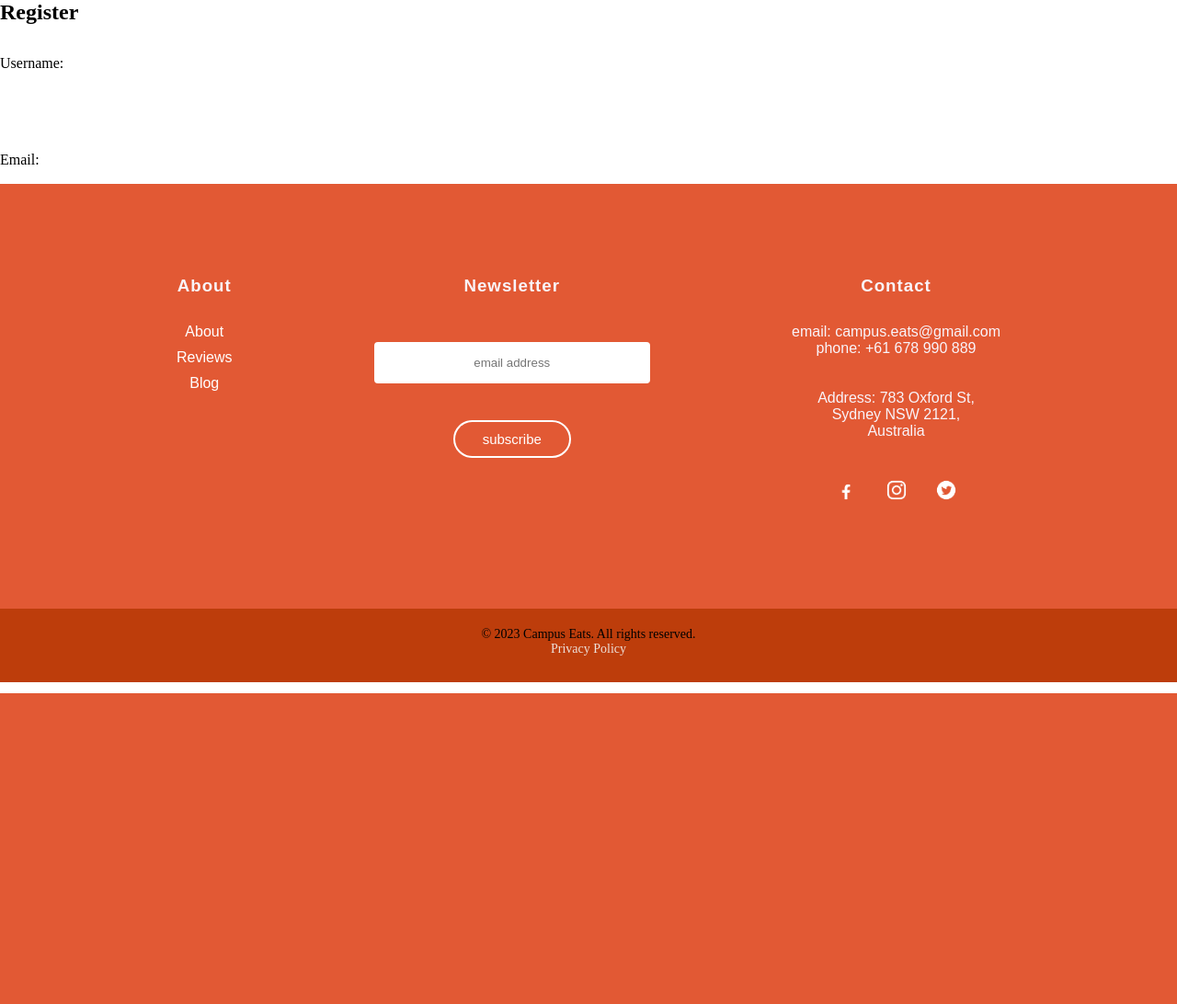
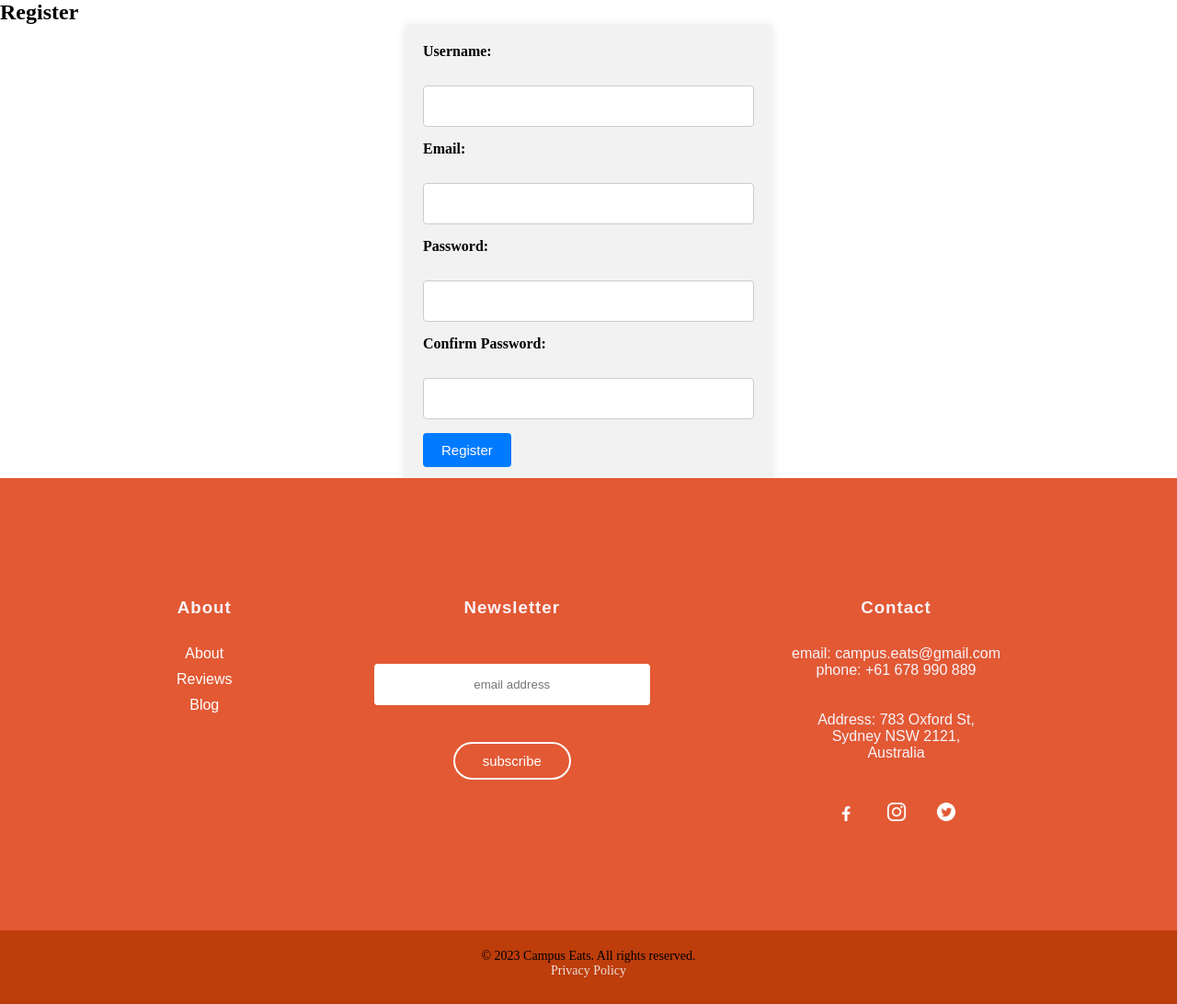
Before and after one commit to VivOwoH/CampusEats, a Django app: page /register/ in a window 1280 px wide. Shown: the part 46-1138 px from the top of the page at 92% size. Before the commit the page ends 800 px from the top, so only its background shows below. Run offline with Django 4.2, Linux system fonts and the light colour scheme; parts of the project's set-up code (start-up, migrations or seed data) failed here and were passed over.

Commit message:
fixed bus

```diff
--- a/campusEats/apps/user/templates/user/register.html
+++ b/campusEats/apps/user/templates/user/register.html
@@ -5,20 +5,28 @@
 
 {% block content %}
     <h2>Register</h2>
-    <form method="post">
+    <div class="register-form">
+        <form method="post" >
             {% csrf_token %}
+            <div class="form-group">
                 <label for="id_username">Username:</label>
                 <input type="text" name="username" id="id_username" required>
-        <br>
+            </div>
+            <div class="form-group">
                 <label for="id_email">Email:</label>
                 <input type="email" name="email" id="id_email" required>
-        <br>
+            </div>
+            <div class="form-group">
                 <label for="id_password1">Password:</label>
                 <input type="password" name="password1" id="id_password1" required>
-        <br>
+            </div>
+            <div class="form-group">
                 <label for="id_password2">Confirm Password:</label>
                 <input type="password" name="password2" id="id_password2" required>
-        <br>
-        <button type="submit" target="/success">Register</button>
+            </div>
+            <div class="form-group">
+                <button type="submit" class="btn btn-primary">Register</button>
+            </div>
         </form>
+    </div>
 {% endblock %}
--- a/campusEats/apps/user/views.py
+++ b/campusEats/apps/user/views.py
@@ -4,6 +4,7 @@ from django.contrib.auth import login, authenticate
 from django.contrib import messages
 from django.contrib.auth.forms import AuthenticationForm
 from django.http import HttpResponse
+from .models import *  # Import your models here
 
 def user_login(request):
     if request.method == 'POST':
@@ -27,11 +28,41 @@ def user_login(request):
 def render_base_template(request):
     return render(request, 'base.html')
 
+# def user_register(request):
+#     if request.method == 'POST':
+#         # Assuming you're using Django's built-in User model
+#         username = request.POST['username']
+#         email = request.POST['email']
+#         password1 = request.POST['password1']
+#         password2 = request.POST['password2']
+#         print(username)
+#         # Check if passwords match
+#         if password1 == password2:
+#             # Create a new User instance
+#             user = User.objects.register_user(username=username, email=email, password=password1)
+#             # Save the user instance to the database
+#             user.save()
+#             # Log the user in
+#             # login(request, user)
+#             return redirect('success')
+
+#     return render(request, 'user/register.html')
+
 def user_register(request):
     if request.method == 'POST':
-        return redirect('render_base_template')
+        username = request.POST['username']
+        email = request.POST['email']
+        password1 = request.POST['password1']
+        password2 = request.POST['password2']
+
+        if User.register_user(username, email, password1, password2):
+            return redirect('success')  # Registration successful, redirect to success page
+        else:
+            # Registration failed, handle it (e.g., display an error message)
+            return render(request, 'user/register.html', {'error_message': 'Registration failed'})
 
     return render(request, 'user/register.html')
 
+
 def render_success(request):
     return render(request, 'user/success.html')
--- a/campusEats/assets/style.css
+++ b/campusEats/assets/basestyle.css
@@ -46,6 +46,7 @@
 
 
   .footer{
+    margin-top:20rem;
     position: relative;
     left:0;
     font-family: Arial, Helvetica, sans-serif;
@@ -60,6 +61,7 @@
 
   .footer div{
     text-align:center;
+    margin-top:30px;
 
   }
 
@@ -119,6 +121,7 @@
     padding: 20px;
     text-align: center;
     font-size: 14px;
+
   }
   footer a {
     color: #ede1da;
@@ -127,3 +130,52 @@
   footer a:hover {
     text-decoration: underline;
   }
+
+
+  /* Apply some basic styling to the form container */
+.register-form {
+  max-width: 400px;
+  margin: 0 auto;
+  padding: 20px;
+  background-color: #f2f2f2;
+  border-radius: 5px;
+  box-shadow: 0 0 10px rgba(0, 0, 0, 0.1);
+  height: 800px;
+  margin-bottom: 20px;
+}
+
+/* Style form labels */
+.form-group label {
+  display: block;
+  margin-bottom: 8px;
+  font-weight: bold;
+}
+
+/* Style form input fields */
+.form-group input[type="text"],
+.form-group input[type="email"],
+.form-group input[type="password"] {
+  width: 100%;
+  padding: 10px;
+  margin-bottom: 15px;
+  border: 1px solid #ccc;
+  border-radius: 4px;
+  box-sizing: border-box;
+}
+
+/* Style the registration button */
+.form-group button {
+  background-color: #007bff;
+  color: #fff;
+  border: none;
+  padding: 10px 20px;
+  border-radius: 4px;
+  cursor: pointer;
+}
+
+/* Style the registration button on hover */
+.form-group button:hover {
+  background-color: #0056b3;
+}
+
+/* Add additional styles as needed */
--- a/campusEats/templates/base.html
+++ b/campusEats/templates/base.html
@@ -10,7 +10,7 @@
     <title>{% block title %}Campus Eats{% endblock %}</title>
 
     <!-- <link rel="stylesheet" href="static/style.css"> -->
-    <link rel="stylesheet" href="{% static 'style.css' %}">
+    <link rel="stylesheet" href="{% static 'basestyle.css' %}">
 
     <link rel="stylesheet" href= "https://fonts.googleapis.com/css?family=Poppins">
 
```
Also changed, not shown: campusEats/apps/user/models.py (+85 -14 lines), campusEats/apps/user/migrations/0001_initial.py (added), campusEats/db.sqlite3. Lines whose indentation alone changed are shown as unchanged.
